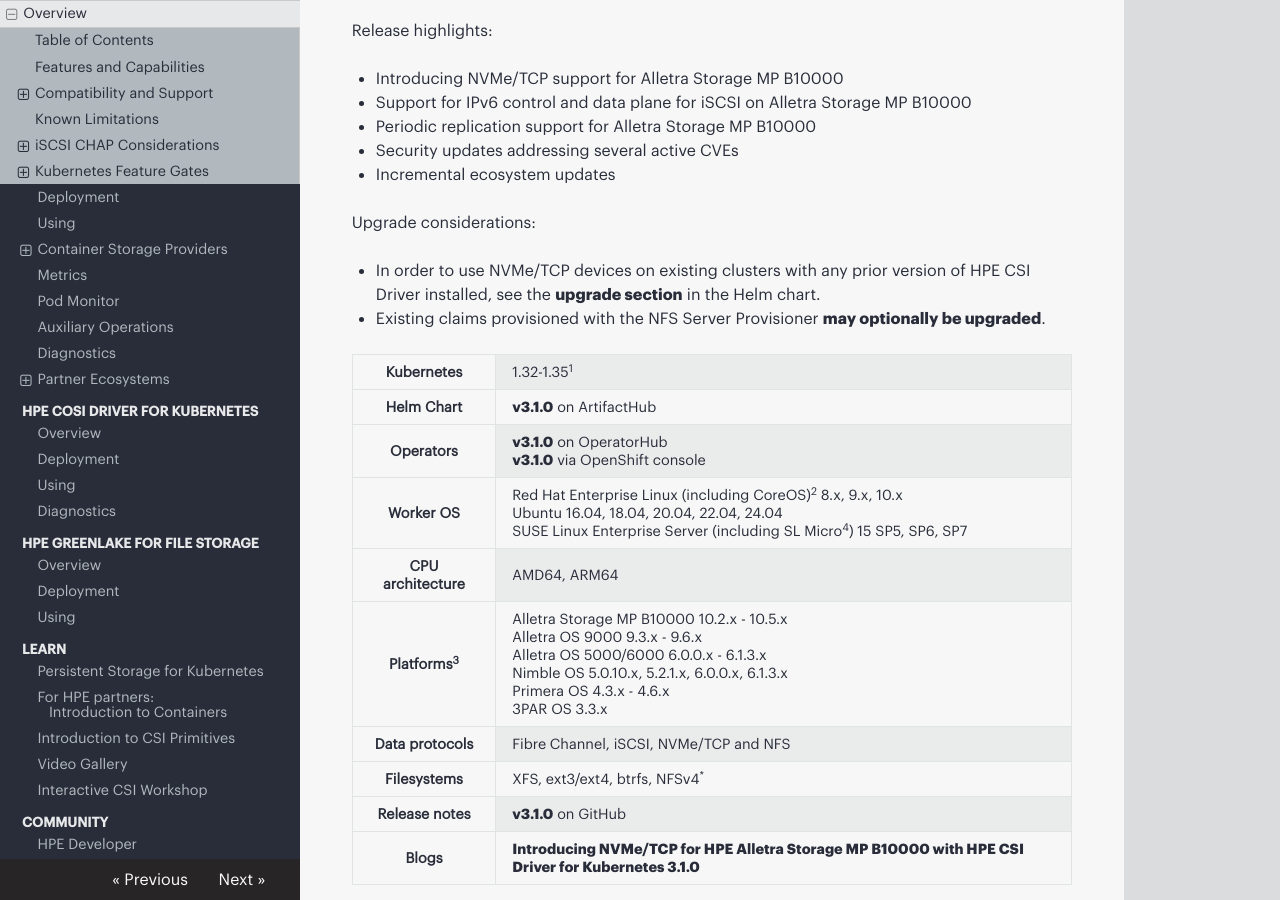
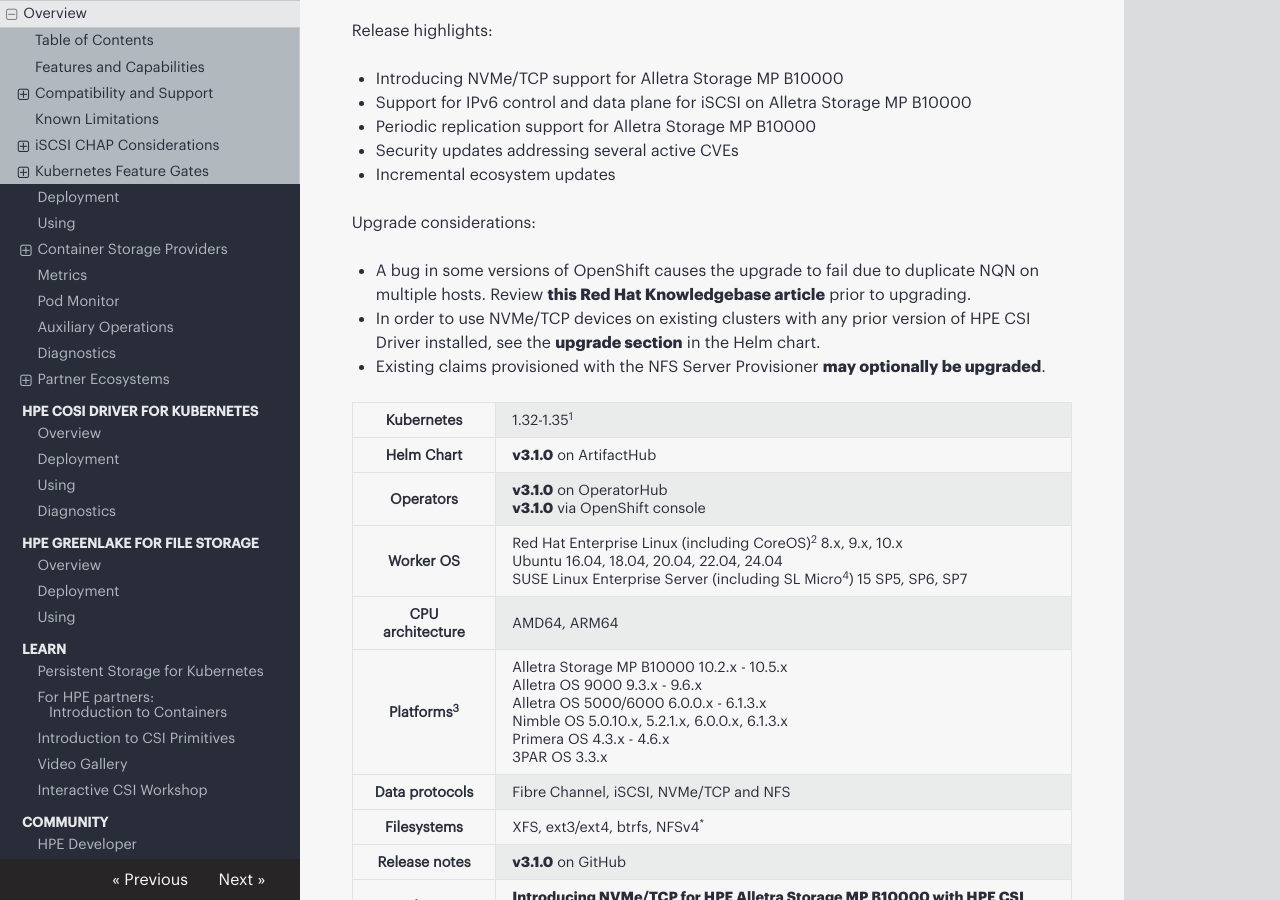
Before and after one commit to hpe-storage/scod, an MkDocs documentation site: the page built from docs/csi_driver/index.md, in a window 1280 px wide and 900 px high, scrolled down 3622 px. Built offline with MkDocs 1.6.1, drawn with Linux system fonts in a browser that asks for light colours; nearby versions of some CDN libraries.

Commit message:
Add OpenShift upgrade note
CSI Driver Issue: https://github.com/hpe-storage/csi-driver/issues/524

```diff
--- a/docs/csi_driver/index.md
+++ b/docs/csi_driver/index.md
@@ -81,6 +81,7 @@
 
 Upgrade considerations:
 
+* A bug in some versions of OpenShift causes the upgrade to fail due to duplicate NQN on multiple hosts. Review [this Red Hat Knowledgebase article](https://access.redhat.com/solutions/7073579) prior to upgrading.
 * In order to use NVMe/TCP devices on existing clusters with any prior version of HPE CSI Driver installed, see the [upgrade section](https://artifacthub.io/packages/helm/hpe-storage/hpe-csi-driver#upgrading-the-chart) in the Helm chart.
 * Existing claims provisioned with the NFS Server Provisioner [may optionally be upgraded](operations.md#upgrade_to_v310).
 
```
